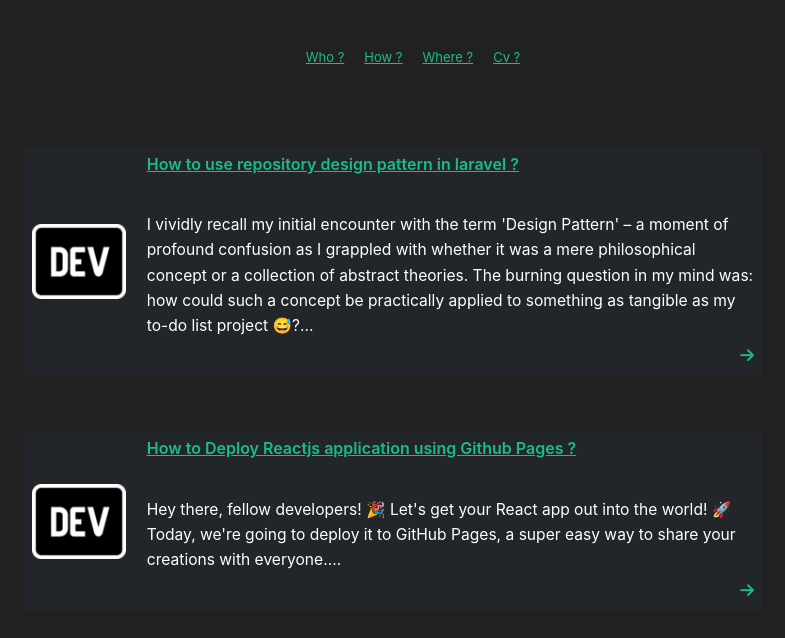
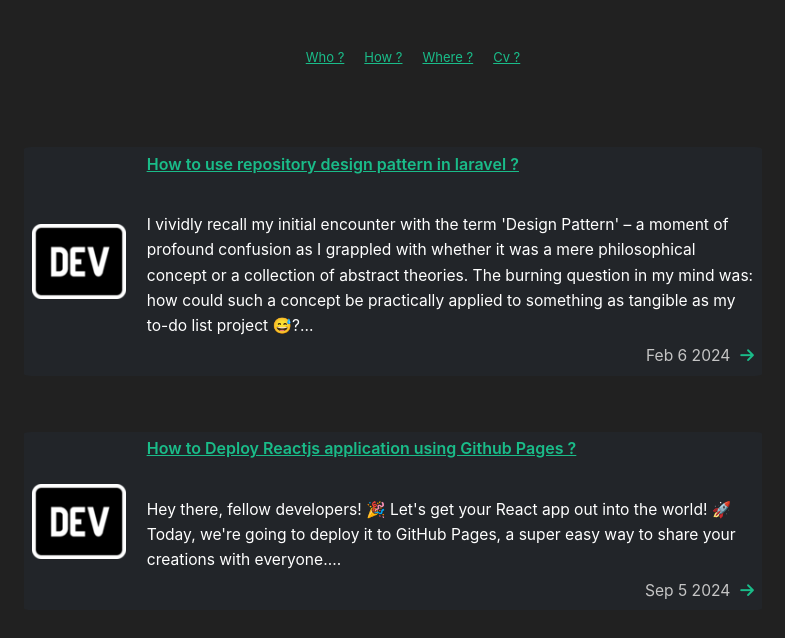
Before and after one commit to hamza-topo/me, a React (Create React App) app: page /blogs in a window 1280 px wide. Shown: the top 638 px of the page, without its empty margins (247-1032 px from the left). Built offline with nearby package versions, Linux system fonts and the light colour scheme.

Commit message:
Add published date

```diff
--- a/src/Components/Blog.js
+++ b/src/Components/Blog.js
@@ -2,8 +2,8 @@ import React from 'react'
 import Dev from '../dev.png'
 export function Blog() {
   const blogs = [
-    { link: 'https://dev.to/hamzatopo/laravel-design-pattern-repository-4m7f', title: "How to use repository design pattern in laravel ? ", content: "I vividly recall my initial encounter with the term 'Design Pattern' – a moment of profound confusion as I grappled with whether it was a mere philosophical concept or a collection of abstract theories. The burning question in my mind was: how could such a concept be practically applied to something as tangible as my to-do list project 😅?..." },
-    { link: 'https://dev.to/hamzatopo/react-js-github-actions-321e', title: "How to Deploy Reactjs application using Github Pages ? ", content: "Hey there, fellow developers! 🎉 Let's get your React app out into the world! 🚀 Today, we're going to deploy it to GitHub Pages, a super easy way to share your creations with everyone...." },
+    { published: 'Feb 6 2024', link: 'https://dev.to/hamzatopo/laravel-design-pattern-repository-4m7f', title: "How to use repository design pattern in laravel ? ", content: "I vividly recall my initial encounter with the term 'Design Pattern' – a moment of profound confusion as I grappled with whether it was a mere philosophical concept or a collection of abstract theories. The burning question in my mind was: how could such a concept be practically applied to something as tangible as my to-do list project 😅?..." },
+    { published: 'Sep 5 2024', link: 'https://dev.to/hamzatopo/react-js-github-actions-321e', title: "How to Deploy Reactjs application using Github Pages ? ", content: "Hey there, fellow developers! 🎉 Let's get your React app out into the world! 🚀 Today, we're going to deploy it to GitHub Pages, a super easy way to share your creations with everyone...." },
     // { link: 'https://dev.to/hamzatopo/laravel-design-pattern-repository-4m7f', title: "How to use repository design pattern in laravel ? ", content: "I vividly recall my initial encounter with the term 'Design Pattern' – a moment of profound confusion as I grappled with whether it was a mere philosophical concept or a collection of abstract theories. The burning question in my mind was: how could such a concept be practically applied to something as tangible as my to-do list project 😅?..." },
 
   ];
@@ -17,6 +17,7 @@ export function Blog() {
               <a href={blog.link} target="_blank" rel="noopener noreferrer"><h1 className='section-title'>{blog.title}</h1></a><br></br>
               {blog.content}
               <ul className='header-socials-icons'>
+                <li><span style={{'color' : '#c5c5c5'}}>{blog.published}</span></li>
                 <li><a href={blog.link} target="_blank" rel="noopener noreferrer"><i className="fas fa-arrow-right"></i></a></li>
               </ul>
             </p>
```
